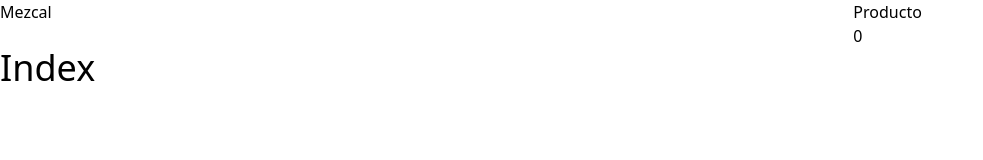
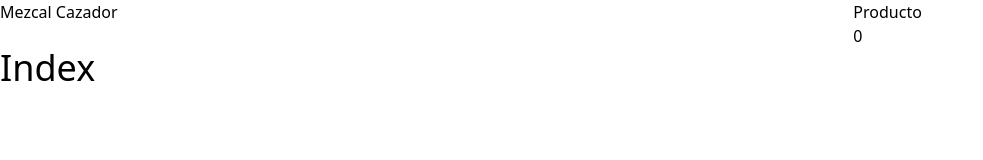
Before and after one commit to AnDyro751/mezcal, a Next.js app: page / in a window 1280 px wide. Shown: the top 160 px of the page, without its empty margins (0-983 px from the left). Built offline with nearby package versions, Linux system fonts and the light colour scheme; no server answers.

Commit message:
feat(Product): Decode spree image

```diff
--- a/pages/products/[slug].jsx
+++ b/pages/products/[slug].jsx
@@ -30,12 +30,14 @@ function ProductsShow({data}) {
         )
     }
     const {productBySlug, currentOrder} = data;
+    console.log(productBySlug)
     return (
         <LayoutApplication
             currentOrder={currentOrder}
             seo={{title: `${productBySlug.name}`}}>
             <div>
                 <h1>{productBySlug.name}</h1>
+                <h3>{atob(productBySlug.masterVariant.images.nodes[0].id)}</h3>
                 <button onClick={addToCart}>Agregar al carrito</button>
             </div>
         </LayoutApplication>
--- a/src/components/Headers/Public/index.jsx
+++ b/src/components/Headers/Public/index.jsx
@@ -1,6 +1,7 @@
 import Link from "next/link";
 import {useContext, useEffect} from 'react'
 import {OrderContext} from "../../../stores/userOrder";
+import {SITE_TITLE} from "../../../site/info";
 
 export default function HeadersPublic() {
     const [state, dispatch] = useContext(OrderContext);
@@ -14,7 +15,7 @@ export default function HeadersPublic() {
                 <div className="col-span-2 grid grid-cols-2">
                     <div className="col-span-1">
                         <Link href={"/"}>
-                            <a>Mezcal</a>
+                            <a>{SITE_TITLE}</a>
                         </Link>
                     </div>
                 </div>
--- a/src/graphql/queries/pages/products/show.js
+++ b/src/graphql/queries/pages/products/show.js
@@ -12,7 +12,8 @@ const DEFAULT_QUERY = `productBySlug(slug: "ruby-hoodie") {
         }
         nodes {
           filename
-          miniUrl
+          largeUrl
+          id
           alt
         }
       }
--- a/src/stores/userOrder.js
+++ b/src/stores/userOrder.js
@@ -18,7 +18,6 @@ const reducer = (state, action) => {
 
 export const OrderContextProvider = ({children, data = {}}) => {
     const [state, dispatch] = React.useReducer(reducer, data);
-    console.log(data, "DATA")
     return (
         <OrderContext.Provider value={[data, dispatch]}>
             {children}
```
